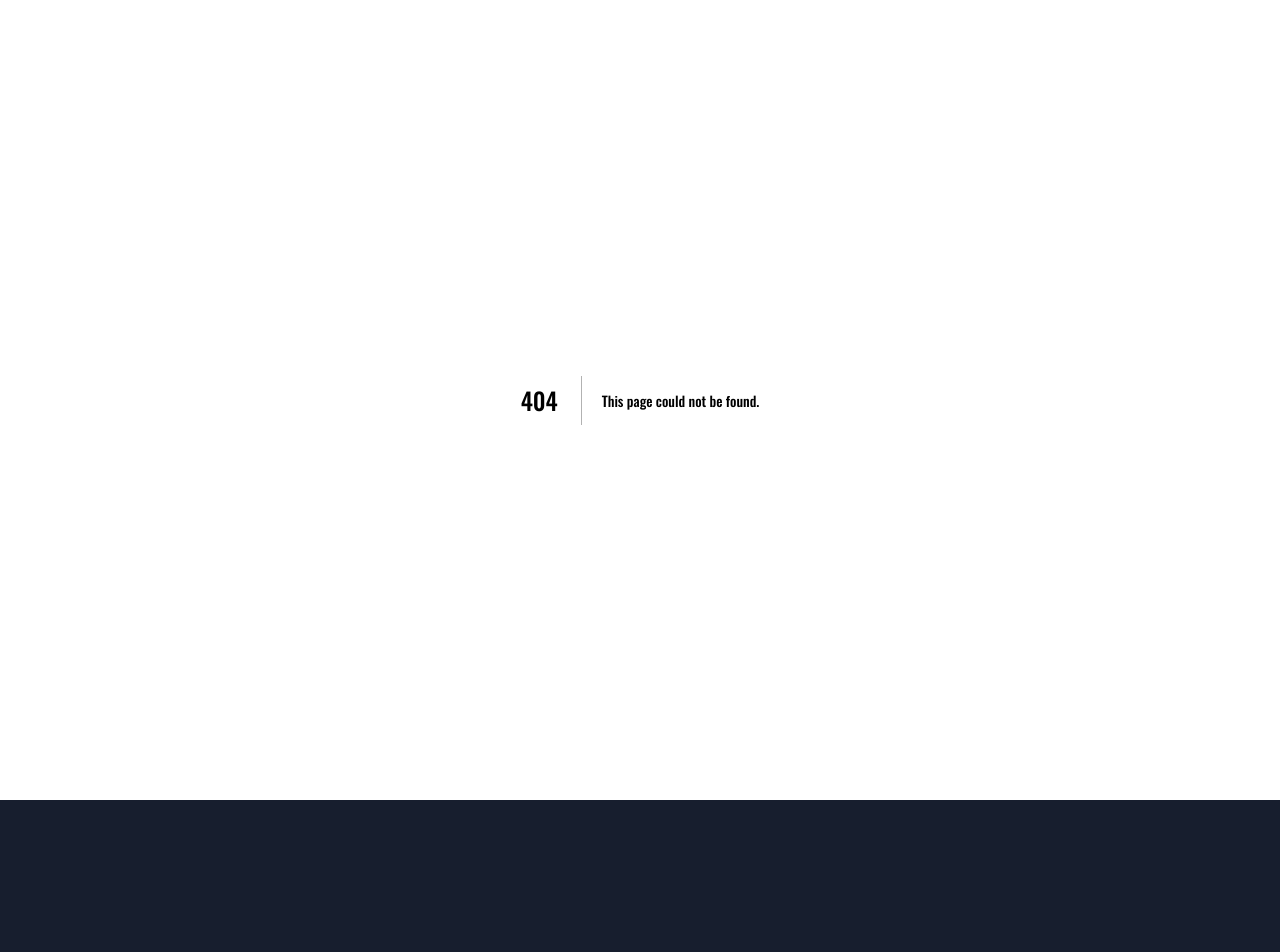
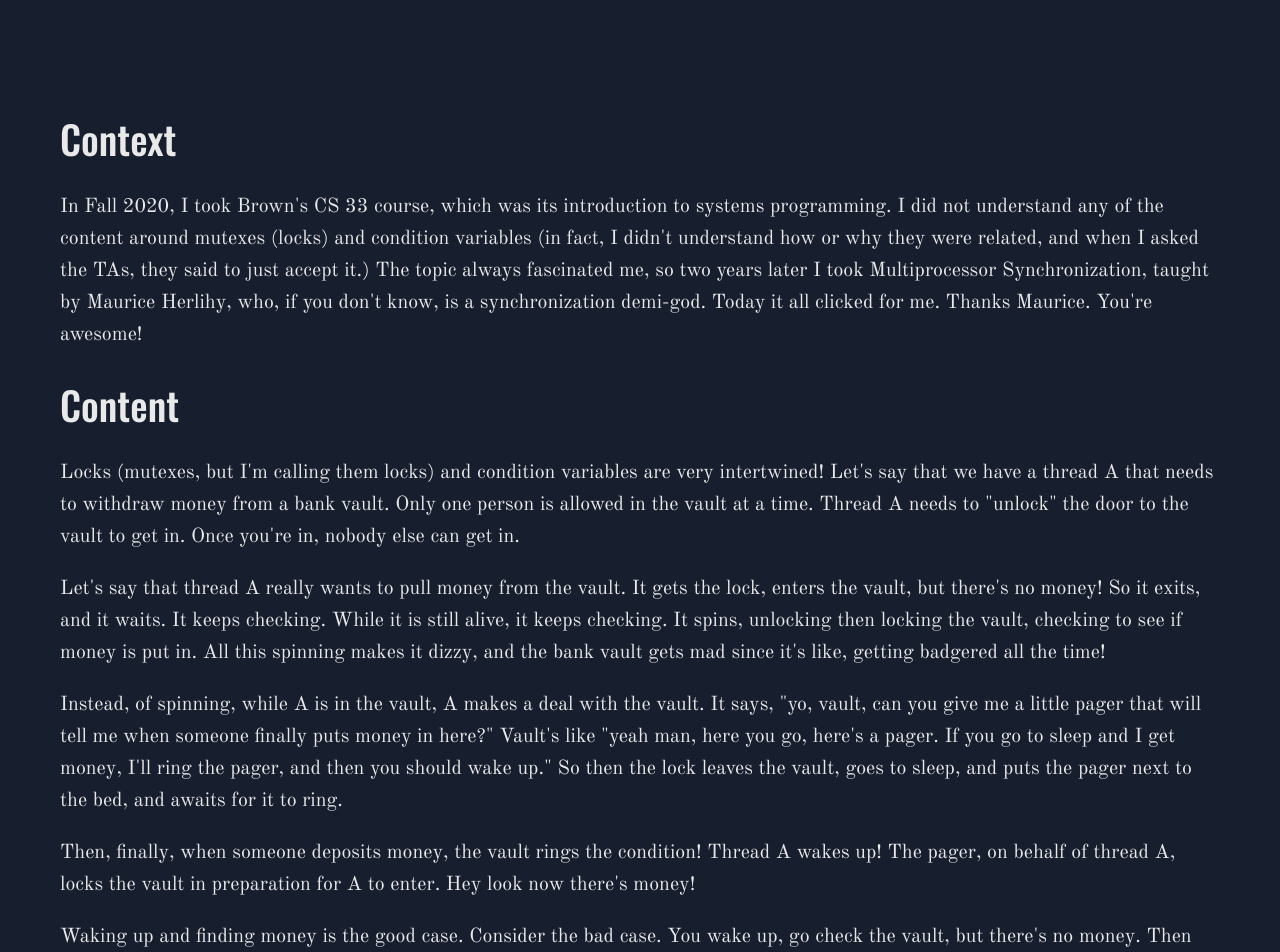
Before and after one commit to neilramaswamy/next-website, a Next.js app: page /blog/condition-variables in a window 1280 px wide. Before the commit this address had no page. Shown: the top 952 px of the page. Before the commit the page ends 800 px from the top, so only its background shows below. Built offline with nearby package versions, Linux system fonts and the light colour scheme.

Commit message:
Add spin lock blog post realllly quickly

```diff
--- /dev/null
+++ b/pages/blog/condition-variables.mdx
@@ -0,0 +1,29 @@
+---
+title: 'Spin Locks and Condition Variables Made Easy'
+author: 'Neil Ramaswamy'
+description: 'A simple tutorial on how to use spin locks and condition variables'
+gradient: '#d8403e,#500027'
+---
+
+<marquee>
+    DO NOT READ THIS. IT IS A V1 DRAFT BUT MY WEBSITE HAS NO DRAFT FUNCTIONALITY YET!!! IT IS
+    CORRRECT BUT UNPOLISHED AND WILL LIKELY LEAVE YOU CONFUSED. PLEASE EXIT!
+</marquee>
+
+<h3>Context</h3>
+
+In Fall 2020, I took Brown's CS 33 course, which was its introduction to systems programming. I did not understand any of the content around mutexes (locks) and condition variables (in fact, I didn't understand how or why they were related, and when I asked the TAs, they said to just accept it.) The topic always fascinated me, so two years later I took Multiprocessor Synchronization, taught by Maurice Herlihy, who, if you don't know, is a synchronization demi-god. Today it all clicked for me. Thanks Maurice. You're awesome!
+
+<h3>Content</h3>
+
+Locks (mutexes, but I'm calling them locks) and condition variables are very intertwined! Let's say that we have a thread A that needs to withdraw money from a bank vault. Only one person is allowed in the vault at a time. Thread A needs to "unlock" the door to the vault to get in. Once you're in, nobody else can get in.
+
+Let's say that thread A really wants to pull money from the vault. It gets the lock, enters the vault, but there's no money! So it exits, and it waits. It keeps checking. While it is still alive, it keeps checking. It <it>spins</it>, unlocking then locking the vault, checking to see if money is put in. All this spinning makes it dizzy, and the bank vault gets mad since it's like, getting badgered all the time!
+
+Instead, of spinning, while A is in the vault, A makes a deal with the vault. It says, "yo, vault, can you give me a little pager that will tell me when someone finally puts money in here?" Vault's like "yeah man, here you go, here's a pager. If you go to sleep and I get money, I'll ring the pager, and then you should wake up." So then the lock leaves the vault, goes to sleep, and puts the pager next to the bed, and awaits for it to ring.
+
+Then, finally, when someone deposits money, the vault rings the condition! Thread A wakes up! The pager, on behalf of thread A, locks the vault in preparation for A to enter. Hey look now there's money!
+
+Waking up and finding money is the good case. Consider the bad case. You wake up, go check the vault, but there's no money. Then you get mad at the vault. What the heck man! You said that there was money. "Well, there _was_ money, but then someone got to it before you did."
+
+That happens because the vault could wake up many threads. The vault wakes up threads A and B (B was also snooping for cash), B gets into the vault before A, B takes all the money, and then when A finally checks, there's nothing! So then A needs to go back to sleep. That's why, whenever you use a condition variable.await, you need to wrap it in a while loop! So _while_ the condition of not seeing money is the vault is met, then go to sleep with the pager (condition variable) on your bedside table.
```
